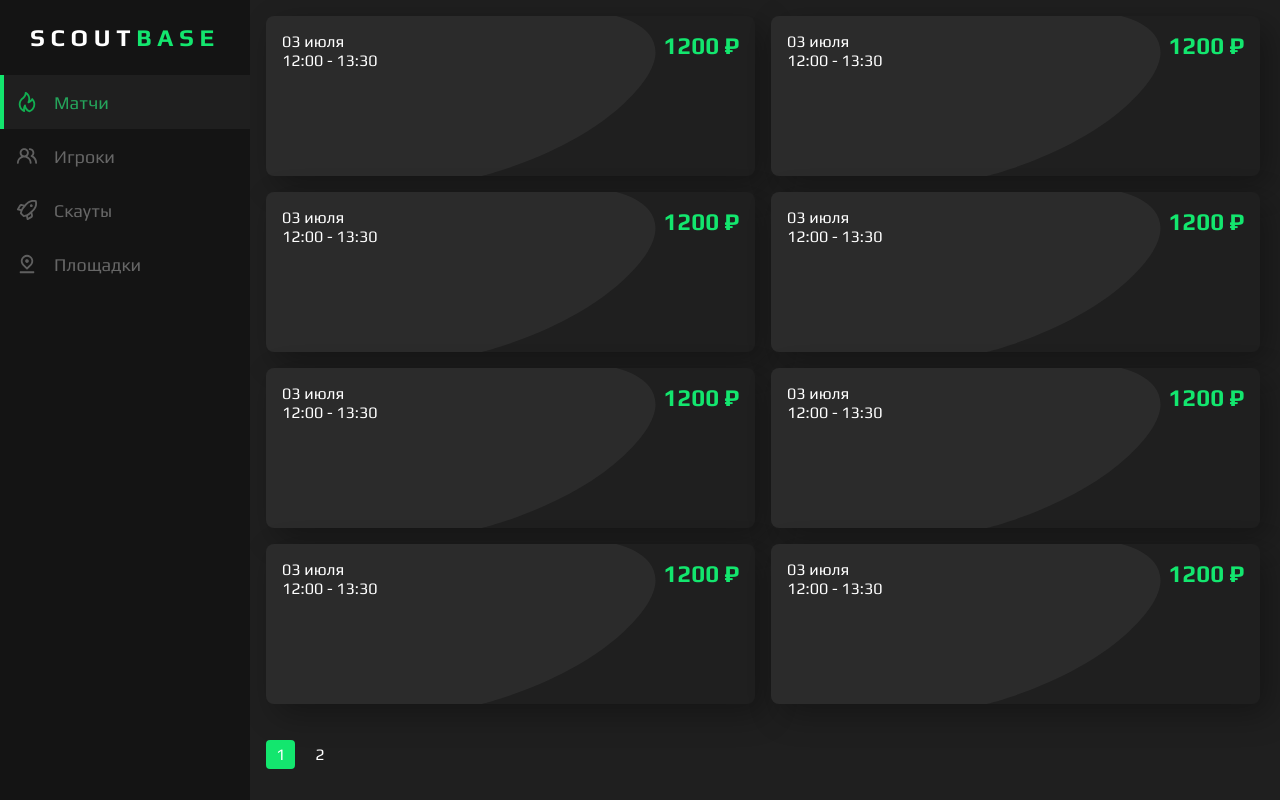
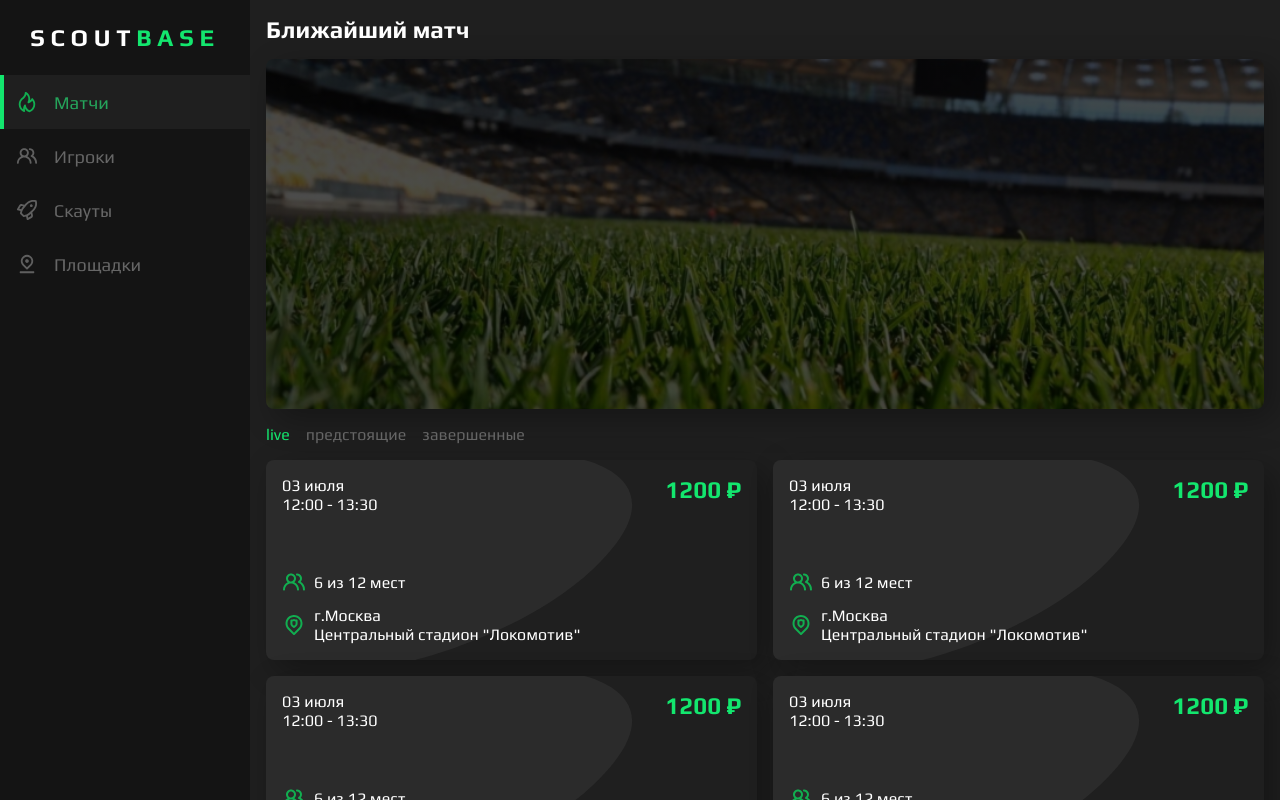
Before and after one commit to AndreiExtr/Web_ScoutBase, a Vue app: page /home in a window 1280 px wide. Built offline with nearby package versions, Linux system fonts and the light colour scheme.

Commit message:
edit cards

```diff
--- a/src/App.vue
+++ b/src/App.vue
@@ -9,5 +9,6 @@
   -moz-osx-font-smoothing: grayscale;
   text-align: center;
   background-color: #1F1F1F;
+  height: 100%;
 }
 </style>
--- a/src/components/MatchCard.vue
+++ b/src/components/MatchCard.vue
@@ -3,6 +3,16 @@
     <div class="match-card__title">
       <p>03 июля <br>  12:00 - 13:30</p>
       <h3>1200 ₽</h3>
+    </div>
+    <div class="match-card__info">
+      <div class="place">
+        <img :src="placeIcon" alt="place-icon" />
+        <p>6 из 12 мест</p>
+      </div>
+      <div class="address">
+        <img :src="addressIcon" alt="adress-icon" />
+        <p>г.Москва<br />Центральный стадион "Локомотив"</p>
+      </div>
     </div>
   </div>
 </template>
@@ -11,6 +21,14 @@
 export default {
   name: 'MatchCard',
   props: {
+    placeIcon: {
+      type: String,
+      required: true
+    },
+    addressIcon: {
+      type: String,
+      required: true
+    }
   }
 }
 </script>
@@ -29,11 +47,22 @@ $text-color: #fff;
   border-radius: 8px;
   background-color: #2b2b2b;
   box-shadow: 10px 10px 32px rgba(0, 0, 0, 0.315);
-  height: 160px;
+  height: 200px;
   cursor: pointer;
+  display: flex;
+  flex-direction: column;
+  justify-content: space-between;
+
+  &:hover{
+    box-shadow: 10px 10px 32px rgba(0, 255, 98, 0.089);
+  }
 
   @media (max-width: 1500px) {
-    flex-basis: calc(50% - 10px);
+    flex-basis: calc(50% - 8px);
+  }
+
+  @media (max-width: 1024px) {
+    flex-basis: calc(100%);
   }
 
   &__title{
@@ -52,5 +81,39 @@ $text-color: #fff;
       font-weight: 700;
     }
   }
+
+  &__info{
+    display: flex;
+    flex-direction: column;
+    align-items: flex-start;
+    color: $text-color;
+    gap: 12px;
+
+    .place{
+      display: flex;
+      flex-direction: row;
+      align-items: center;
+      gap: 8px;
+
+      img {
+        filter: brightness(0) saturate(100%) invert(48%) sepia(71%) saturate(597%) hue-rotate(92deg) brightness(95%) contrast(87%);
+      }
+    }
+
+    .address{
+      display: flex;
+      flex-direction: row;
+      align-items: center;
+      gap: 8px;
+
+      img {
+        filter: brightness(0) saturate(100%) invert(48%) sepia(71%) saturate(597%) hue-rotate(92deg) brightness(95%) contrast(87%);
+      }
+
+      p{
+        text-align: left;
+      }
+    }
+  }
 }
 </style>
--- a/src/components/PaginationUI.vue
+++ b/src/components/PaginationUI.vue
@@ -1,5 +1,6 @@
 <template>
   <div class="pagination">
+    <!-- Директива v-for используется для рендеринга списка элементов путем итерации по массиву или объекту -->
     <button
       v-for="page in totalPages"
       :key="page"
--- a/src/components/SidebarMenu.vue
+++ b/src/components/SidebarMenu.vue
@@ -20,9 +20,11 @@ export default {
   components: {
     SectionMenu
   },
+  // props — это объект, который используется для определения свойств (или данных), которые компонент может принимать от родительского компонента
   props: {
     activeTab: Number
   },
+  // data() - метод, который возвращает объект данных
   data () {
     return {
       activeIndex: this.activeTab || 0,
@@ -52,6 +54,7 @@ export default {
       this.activeIndex = parseInt(savedIndex, 10)
     }
   },
+  // methods выполняются при вызове, например, при клике на элемент или событии
   methods: {
     setActive (index) {
       this.activeIndex = index
--- a/src/views/HomeView.vue
+++ b/src/views/HomeView.vue
@@ -3,15 +3,80 @@
     <SidebarMenu
       :activeTab="activeTab"
       @update:activeTab="setActiveTab"/>
+
+    <!-- МАТЧИ -->
     <div class="wrapper__content" v-if="activeTab === 0">
-      <div class="wrapper__content-rows">
-        <MatchCard v-for="match in displayedMatches" :key="match.id" />
+      <h1>Ближайший матч</h1>
+      <div class="wrapper__content-match"></div>
+      <div class="wrapper__content-tabs">
+        <a href="#" :class="{ active: activeTabs === 0 }" @click.prevent="setActiveTabs(0)">live</a>
+        <a href="#" :class="{ active: activeTabs === 1 }" @click.prevent="setActiveTabs(1)">предстоящие</a>
+        <a href="#" :class="{ active: activeTabs === 2 }" @click.prevent="setActiveTabs(2)">завершенные</a>
+      </div>
+      <div class="wrapper__content-list" v-if="activeTabs === 0">
+        <div class="rows">
+          <MatchCard
+            v-for="match in displayedMatches(0)"
+            :key="match.id"
+            :placeIcon="placeIcon"
+            :addressIcon="addressIcon"/>
         </div>
         <PaginationUI
-        :total-pages="totalPages"
+          v-if="totalPages(0) > 1"
+          :total-pages="totalPages(0)"
           :current-page="currentPage"
           @update:currentPage="changePage"
         />
+      </div>
+      <div class="wrapper__content-list" v-if="activeTabs === 1">
+        <div class="rows">
+          <MatchCard
+            v-for="match in displayedMatches(1)"
+            :key="match.id"
+            :placeIcon="placeIcon"
+            :addressIcon="addressIcon" />
+        </div>
+        <PaginationUI
+          v-if="totalPages(1) > 1"
+          :total-pages="totalPages(1)"
+          :current-page="currentPage"
+          @update:currentPage="changePage"
+        />
+      </div>
+      <div class="wrapper__content-list" v-if="activeTabs === 2">
+        <div class="rows">
+          <MatchCard
+            v-for="match in displayedMatches(2)"
+            :key="match.id"
+            :placeIcon="placeIcon"
+            :addressIcon="addressIcon" />
+        </div>
+        <PaginationUI
+          v-if="totalPages(2) > 1"
+          :total-pages="totalPages(2)"
+          :current-page="currentPage"
+          @update:currentPage="changePage"
+        />
+      </div>
+    </div>
+
+    <!-- ИГРОКИ -->
+    <div class="wrapper__content" v-if="activeTab === 1">
+      <h1>Игроки</h1>
+      <div class="wrapper__content-list">
+        <div class="rows">
+          <MatchCard
+            v-for="match in displayedMatches(3)"
+            :key="match.id"
+            :placeIcon="placeIcon"
+            :addressIcon="addressIcon" />
+        </div>
+        <PaginationUI
+          :total-pages="totalPages(3) > 1"
+          :current-page="currentPage"
+          @update:currentPage="changePage"
+        />
+      </div>
     </div>
   </div>
 </template>
@@ -29,6 +94,7 @@ export default {
   },
   data () {
     return {
+      activeTabs: 0,
       currentPage: 1,
       activeTab: 0,
       matches: [
@@ -46,25 +112,74 @@ export default {
         { id: 12, name: 'Match 12' },
         { id: 13, name: 'Match 13' }
       ],
-      matchesPerPage: 8
+      matchesPerPage: 8,
+      placeIcon: require('@/assets/icons/users.svg'),
+      addressIcon: require('@/assets/icons/map.svg')
     }
   },
   computed: {
     totalPages () {
-      return Math.ceil(this.matches.length / this.matchesPerPage)
+      return (tab) => {
+        let filteredMatches = this.matches
+        if (tab === 0) {
+          filteredMatches = this.matches.slice(0, 5)
+        } else if (tab === 1) {
+          filteredMatches = this.matches.slice(0, 12)
+        } else if (tab === 2) {
+          filteredMatches = this.matches.slice(0, 3)
+        }
+        return Math.ceil(filteredMatches.length / this.matchesPerPage)
+      }
     },
     displayedMatches () {
+      return (tab) => {
+        let filteredMatches = this.matches
+        if (tab === 0) {
+          filteredMatches = this.matches.slice(0, 5)
+        } else if (tab === 1) {
+          filteredMatches = this.matches.slice(0, 12)
+        } else if (tab === 2) {
+          filteredMatches = this.matches.slice(0, 3)
+        }
+
         const startIndex = (this.currentPage - 1) * this.matchesPerPage
         const endIndex = startIndex + this.matchesPerPage
-      return this.matches.slice(startIndex, endIndex)
+        return filteredMatches.slice(startIndex, endIndex)
+      }
+    }
+  },
+  created () {
+    const savedIndex = sessionStorage.getItem('activeIndex')
+    if (savedIndex !== null) {
+      this.activeTab = parseInt(savedIndex, 10)
+    }
+
+    const savedPage = sessionStorage.getItem('currentPage')
+    if (savedPage !== null) {
+      this.currentPage = parseInt(savedPage, 10)
+    }
+
+    const savedActiveTabs = sessionStorage.getItem('activeTabs')
+    if (savedActiveTabs !== null) {
+      this.activeTabs = parseInt(savedActiveTabs, 10)
     }
   },
   methods: {
     changePage (page) {
       this.currentPage = page
+      sessionStorage.setItem('currentPage', page)
     },
     setActiveTab (index) {
       this.activeTab = index
+      this.currentPage = 1
+      sessionStorage.setItem('activeIndex', index)
+      sessionStorage.setItem('currentPage', 1)
+    },
+    setActiveTabs (index) {
+      this.activeTabs = index
+      this.currentPage = 1
+      sessionStorage.setItem('activeTabs', index)
+      sessionStorage.setItem('currentPage', 1)
     }
   }
 }
@@ -72,11 +187,14 @@ export default {
 
 <style lang="scss">
 $bg-color: #1F1F1F;
+$primary-color: #13e66e;
+$text-color: #fff;
 .wrapper {
   width: 100%;
   background-color: $bg-color;
   display: flex;
   flex-direction: row;
+  height: 100%;
 
   &__content{
     width: calc(100% - 250px);
@@ -86,12 +204,55 @@ $bg-color: #1F1F1F;
     gap: 16px;
     margin-left: 250px;
 
-    &-rows{
+    h1{
+      text-align: left;
+      font-size: 24px;
+      font-weight: 700;
+      color: $text-color;
+    }
+
+    &-match{
+      width: 100%;
+      min-height: 350px;
+      padding: 16px;
+      border-radius: 8px;
+      box-shadow: 10px 10px 32px rgba(0, 0, 0, 0.315);
+      background-image: linear-gradient(rgba(0, 0, 0, 0.7), rgba(0, 0, 0, 0.7)), url("@/assets/img/background.png");
+      background-repeat:no-repeat;
+      background-size: cover ;
+    }
+
+    &-tabs {
+      display: flex;
+      flex-direction: row;
+      gap: 16px;
+
+      a{
+        text-decoration: none;
+        color: #666;
+        font-size: 16px;
+
+        &.active {
+          color: $primary-color;
+        }
+      }
+    }
+
+    &-list{
+      display: flex;
+      flex-direction: column;
+      height: 100%;
+
+      .rows{
         display: flex;
         flex-direction: row;
         justify-content: flex-start;
+        align-content: flex-start;
         flex-flow: wrap;
         gap: 16px;
+        flex-grow: 1;
+        height: 100%;
+      }
     }
   }
 }
```
Also changed, not shown: src/assets/icons/rectangle.svg, src/assets/img/background.png (added). Lines whose indentation alone changed are shown as unchanged.
